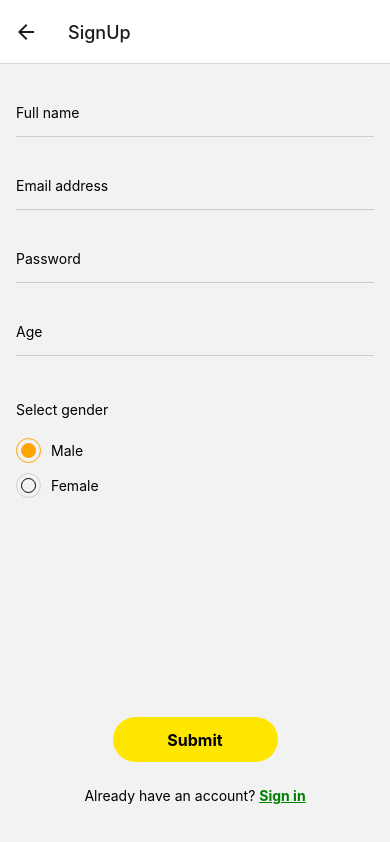
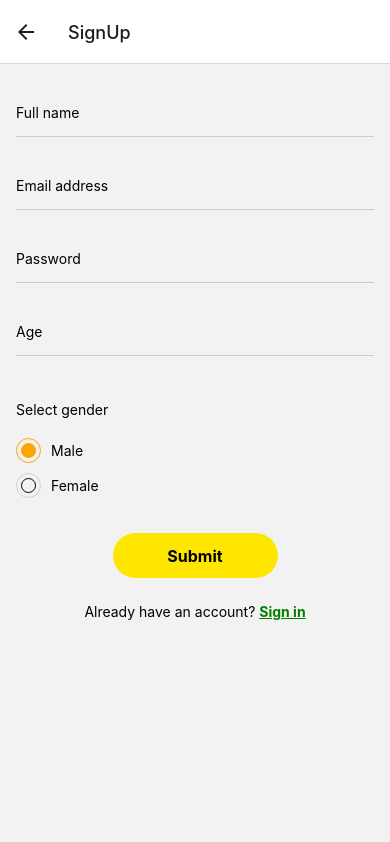
Before and after one commit to webkawsar/react-native-note-app, a React Native app: screen /SignUp in a window 390 px wide. Built offline with nearby package versions, Linux system fonts and the light colour scheme; no server answers.

Commit message:
fix sign up scroll problem

```diff
--- a/src/screens/SignUp.js
+++ b/src/screens/SignUp.js
@@ -4,9 +4,10 @@ import React, { useState } from "react";
 import {
   ActivityIndicator,
   Pressable,
+  ScrollView,
   StyleSheet,
   Text,
-  View
+  View,
 } from "react-native";
 import { showMessage } from "react-native-flash-message";
 import { SafeAreaView } from "react-native-safe-area-context";
@@ -43,12 +44,10 @@ const SignUp = ({ navigation }) => {
 
       setLoading(false);
       showMessage({
-        message: 'Sign up successfully',
-        type: 'success'
-      })
-
+        message: "Sign up successfully",
+        type: "success",
+      });
     } catch (error) {
-
       console.log(error, "error");
       showMessage({
         message: "Error",
@@ -60,6 +59,7 @@ const SignUp = ({ navigation }) => {
 
   return (
     <SafeAreaView style={{ flex: 1 }}>
+      <ScrollView>
         <View style={{ paddingHorizontal: 16, paddingVertical: 25 }}>
           <Input
             placeholder="Full name"
@@ -142,6 +142,7 @@ const SignUp = ({ navigation }) => {
             </Text>
           </Pressable>
         </View>
+      </ScrollView>
     </SafeAreaView>
   );
 };
```
Lines whose indentation alone changed are shown as unchanged.
